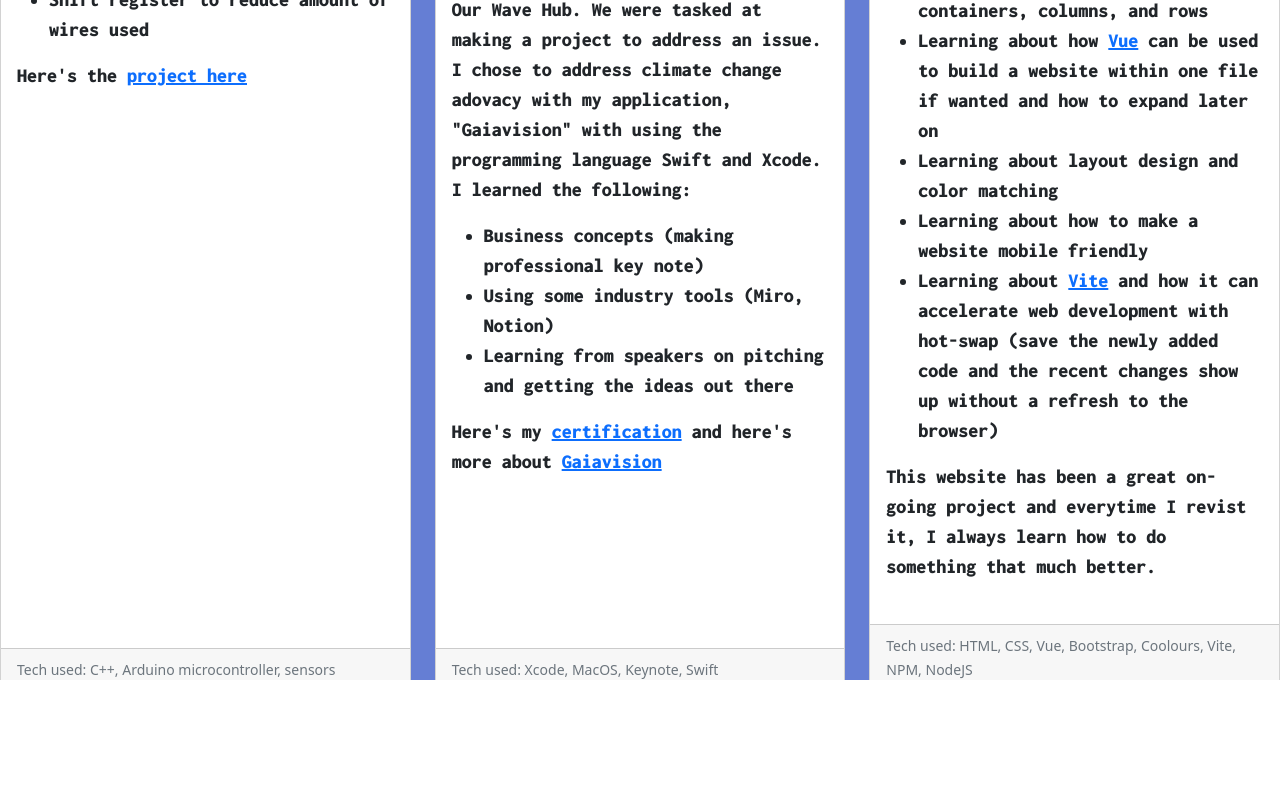
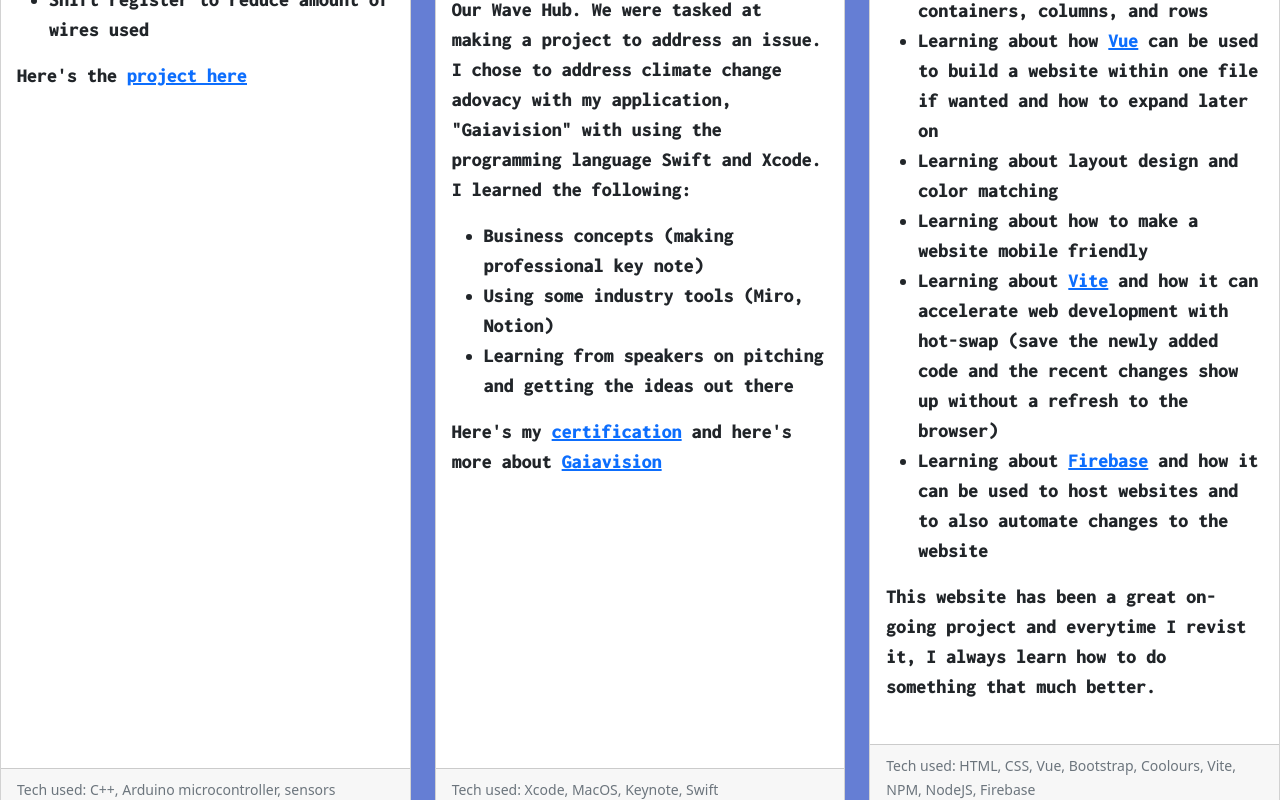
Before and after one commit to Riley-Py/PersonalWebsite-2.0, a Vue app: page / in a window 1280 px wide. Shown: the part 2739-3539 px from the top of the page. Before the commit the page ends 3419 px from the top, so only its background shows below. Built offline with nearby package versions, Linux system fonts and the light colour scheme.

Commit message:
Added Firebase as the list of learned things.

```diff
--- a/src/App.vue
+++ b/src/App.vue
@@ -279,11 +279,12 @@
                 <li> Learning about layout design and color matching </li>
                 <li> Learning about how to make a website mobile friendly</li>
                 <li> Learning about <a href = https://vitejs.dev/ target="_blank">Vite</a> and how it can accelerate web development with hot-swap (save the newly added code and the recent changes show up without a refresh to the browser)</li>
+                <li> Learning about <a href = https://firebase.google.com/ target = "_blank">Firebase</a> and how it can be used to host websites and to also automate changes to the website</li>
               </ul>
               <p class = "fonts"> This website has been a great on-going project and everytime I revist it, I always learn how to do something <strong>that</strong> much better.</p>
             </div>
             <div class="card-footer">
-              <small class="text-muted"> Tech used: HTML, CSS, Vue, Bootstrap, Coolours, Vite, NPM, NodeJS</small>
+              <small class="text-muted"> Tech used: HTML, CSS, Vue, Bootstrap, Coolours, Vite, NPM, NodeJS, Firebase</small>
             </div>
           </div>
         </div>
```
